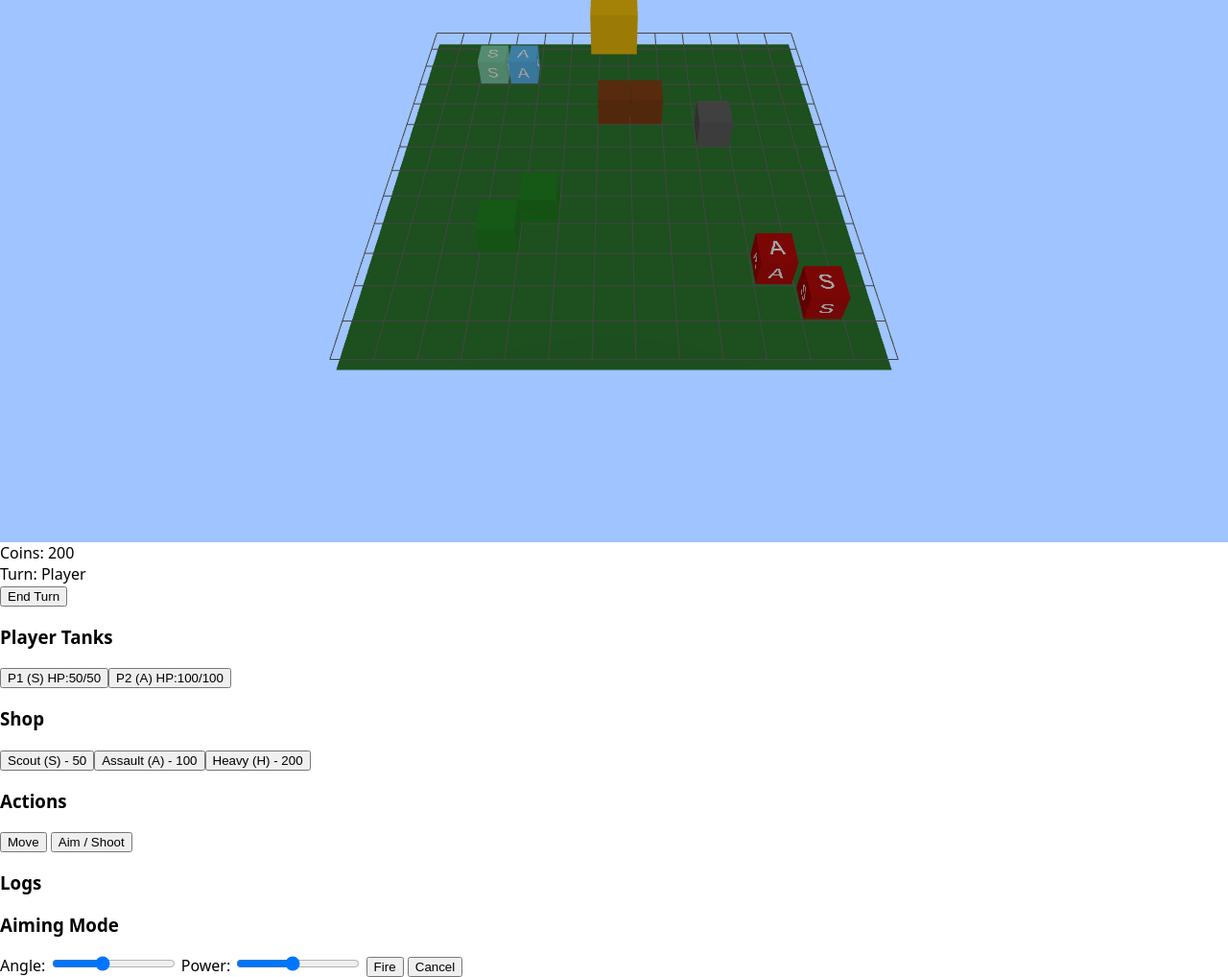
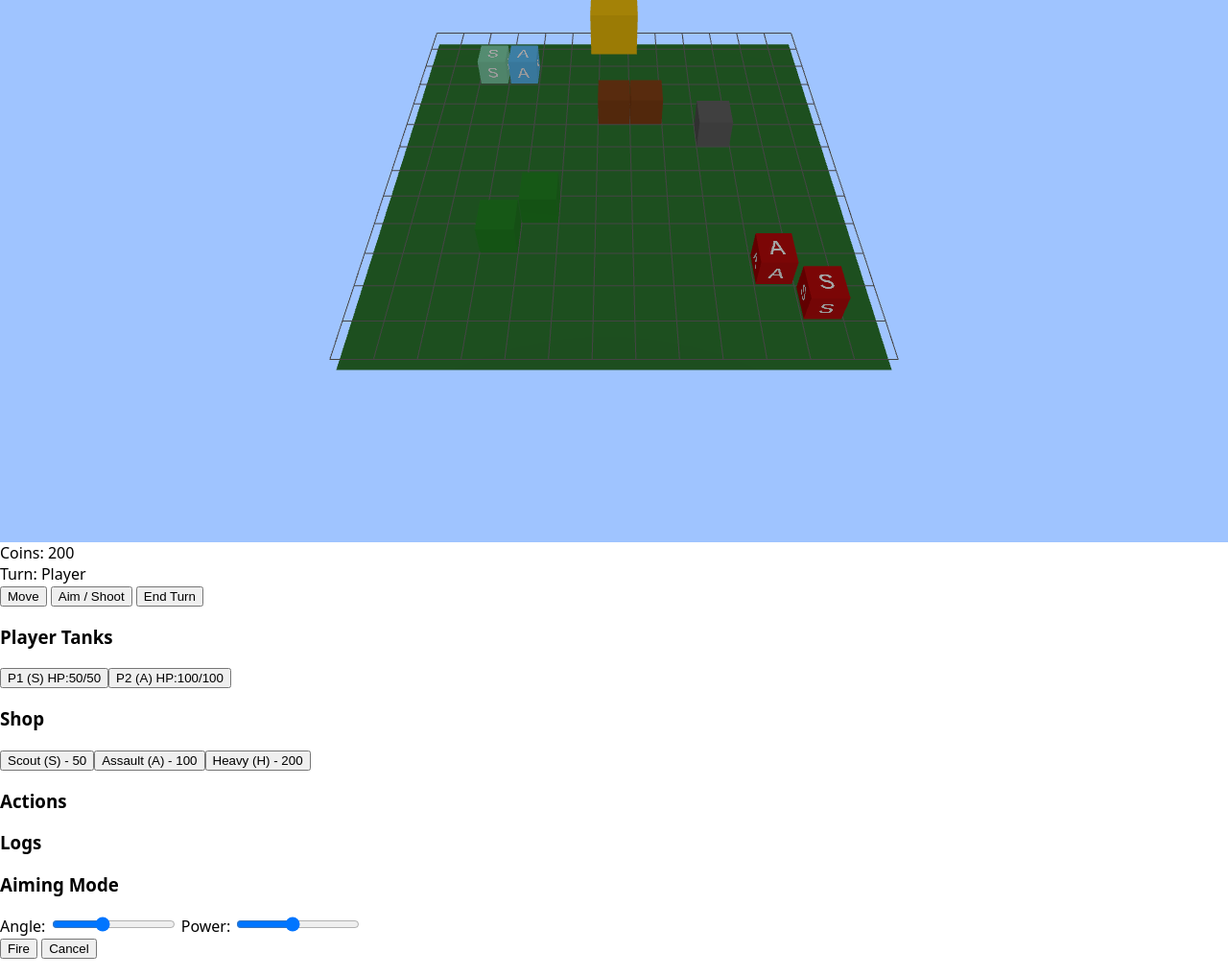
Before and after one commit to mhmdjawad/cbc3, a website: page index.html in a window 1280 px wide. Shown: the part 235-1253 px from the top of the page at 96% size. Drawn offline with nearby package versions, Linux system fonts and the light colour scheme; animation ran at ten frames a second.

Commit message:
UI: Improve styling and controls for game-like interface

```diff
--- a/index.html
+++ b/index.html
@@ -13,7 +13,11 @@
       <div id="topbar">
         <div id="coins">Coins: <span id="coinsVal">0</span></div>
         <div id="turnIndicator">Turn: <span id="turnVal">Player</span></div>
-        <button id="endTurn">End Turn</button>
+        <div id="controls">
+          <button id="moveBtn" class="btn">Move</button>
+          <button id="aimBtn" class="btn">Aim / Shoot</button>
+          <button id="endTurn" class="btn primary">End Turn</button>
+        </div>
       </div>
       <div id="sidebar">
         <h3>Player Tanks</h3>
@@ -21,19 +25,20 @@
         <h3>Shop</h3>
         <div id="shop"></div>
         <h3>Actions</h3>
-        <div id="actions">
-          <button id="moveBtn">Move</button>
-          <button id="aimBtn">Aim / Shoot</button>
-        </div>
+        <div id="actions"></div>
         <h3>Logs</h3>
         <div id="log"></div>
       </div>
       <div id="aimPanel" class="hidden">
         <h3>Aiming Mode</h3>
-        <label>Angle: <input id="angle" type="range" min="0" max="75" value="30"/></label>
-        <label>Power: <input id="power" type="range" min="10" max="100" value="50"/></label>
-        <button id="fireBtn">Fire</button>
-        <button id="cancelAim">Cancel</button>
+        <div class="aim-controls">
+          <label>Angle: <input id="angle" type="range" min="0" max="75" value="30"/></label>
+          <label>Power: <input id="power" type="range" min="10" max="100" value="50"/></label>
+        </div>
+        <div class="aim-actions">
+          <button id="fireBtn" class="btn danger">Fire</button>
+          <button id="cancelAim" class="btn">Cancel</button>
+        </div>
       </div>
     </div>
   </div>
```
